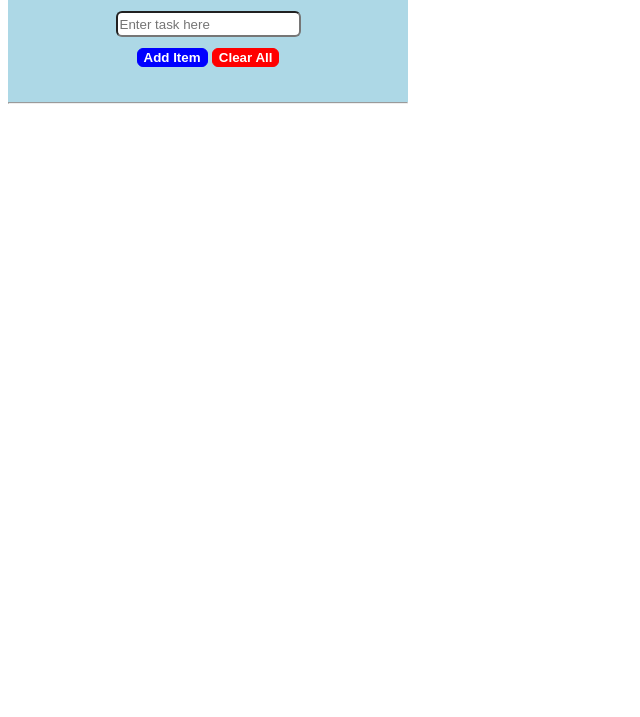
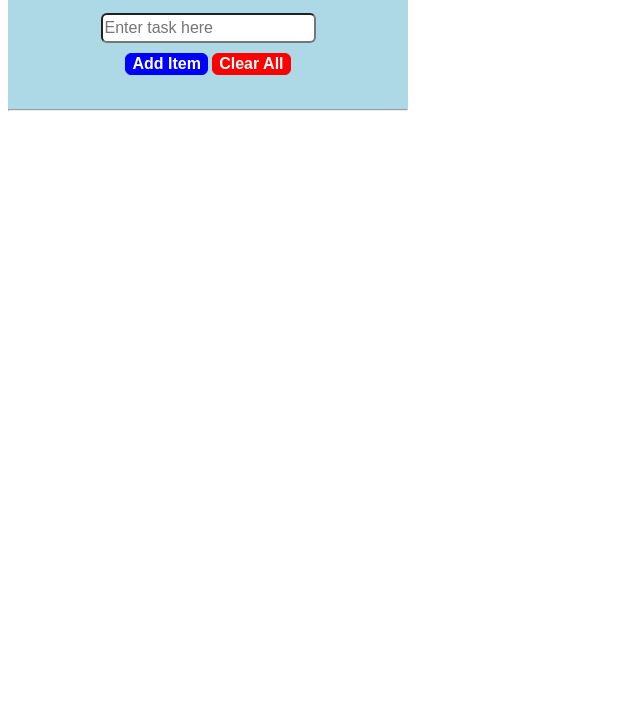
Before and after one commit to acbihm/todo_list_1, a plain HTML site: page index.html in a window 1280 px wide. Shown: the part 83-800 px from the top of the page, without its empty margins (0-640 px from the left). Drawn offline with nearby package versions, Linux system fonts and the light colour scheme.

Commit message:
previous method didn't work, trying to set text size to prevent iOS text field zoom

```diff
--- a/assets/style.css
+++ b/assets/style.css
@@ -1,3 +1,10 @@
+@media screen and (-webkit-min-device-pixel-ratio:0) {
+    select,
+    textarea,
+    input {
+      font-size: 16px;
+    }
+  }
 body {
 
     font-family: 'Poppins', sans-serif;
--- a/index.html
+++ b/index.html
@@ -1,6 +1,5 @@
 <!DOCTYPE html>
 <html lang="en">
-<meta name="viewport" content="width=device-width, initial-scale=1, maximum-scale=1, user-scalable=0" />
 
 <head>
     <meta charset="UTF-8">
```
